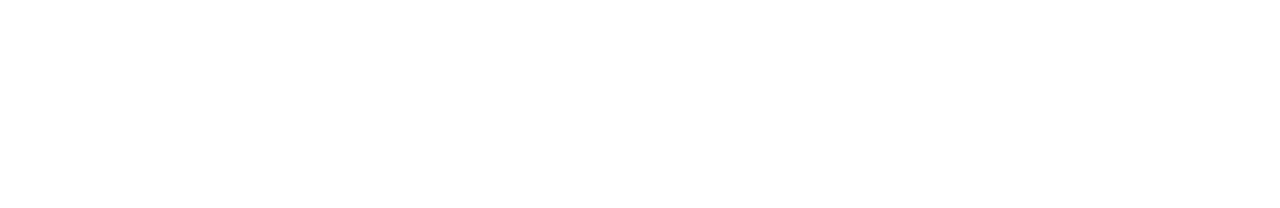
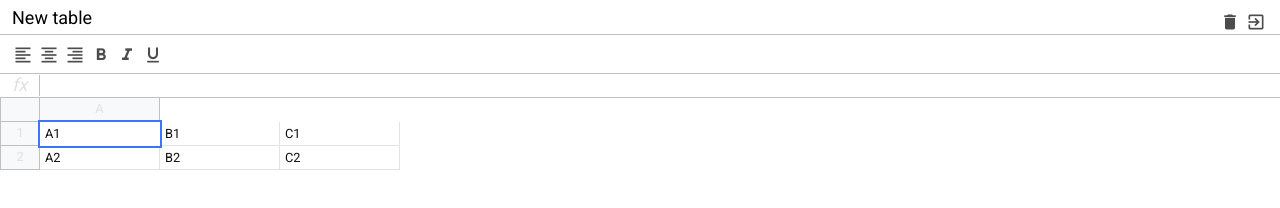
Before and after one commit to Iwense/excel, a website built with webpack: page src/index.html in a window 1280 px wide. Built offline with nearby package versions, Linux system fonts and the light colour scheme.

Commit message:
add components and Classes

```diff
--- a/package.json
+++ b/package.json
@@ -25,6 +25,7 @@
   "homepage": "https://github.com/Iwense/excel#readme",
   "devDependencies": {
     "@babel/core": "^7.12.17",
+    "@babel/plugin-proposal-class-properties": "^7.13.0",
     "@babel/preset-env": "^7.12.17",
     "babel-eslint": "^10.1.0",
     "babel-loader": "^8.2.2",
--- /dev/null
+++ b/src/components/excel/Excel.js
@@ -0,0 +1,24 @@
+import {$} from '@core/dom'
+
+export class Excel {
+    constructor(selector, options) {
+        this.$el = document.querySelector(selector)
+        this.components = options.components || []
+    }
+
+    getRoot() {
+        const $root = $.create('div', 'excel')
+        this.components.forEach(Component => {
+            const $el = document.createElement('div')
+            const component = new Component($el)
+            $el.classList.add(component.getClassName())
+            $el.innerHTML = component.toHTML()
+            $root.append($el)
+        })
+        return $root
+    }
+
+    render() {
+        this.$el.append(this.getRoot())
+    }
+}
--- /dev/null
+++ b/src/components/formula/Formula.js
@@ -0,0 +1,14 @@
+import {ExcelComponent} from '@core/ExcelComponent'
+
+export class Formula extends ExcelComponent {
+    className = 'excel__formula'
+    getClassName() {
+        return this.className
+    }
+    toHTML() {
+        return `
+        <div class="info">fx</div>
+        <div class="input" contenteditable spellcheck="false"></div>
+        `
+    }
+}
--- /dev/null
+++ b/src/components/header/Header.js
@@ -0,0 +1,22 @@
+import {ExcelComponent} from '@core/ExcelComponent'
+
+export class Header extends ExcelComponent {
+    className = 'excel__header'
+    getClassName() {
+        return this.className
+    }
+    toHTML() {
+        return `
+        <input type="text" class="input" value="New table">
+        <div class="header__buttons">
+           <div class="button">
+              <i class="material-icons">delete</i>
+           </div>
+
+           <div class="button">
+              <i class="material-icons">exit_to_app</i>
+           </div>
+        </div>
+        `
+    }
+}
--- /dev/null
+++ b/src/components/table/Table.js
@@ -0,0 +1,34 @@
+import {ExcelComponent} from '@core/ExcelComponent'
+
+export class Table extends ExcelComponent {
+    className = 'excel__table'
+    getClassName() {
+        return this.className
+    }
+    toHTML() {
+        return `
+        <div class="row">
+        <div class="row-info"></div>
+        <div class="row-data">
+           <div class="column">A</div>
+        </div>
+     </div>
+     <div class="row">
+        <div class="row-info">1</div>
+        <div class="row-data">
+           <div class="cell selected" contenteditable>A1</div>
+           <div class="cell" contenteditable>B1</div>
+           <div class="cell" contenteditable>C1</div>
+        </div>
+     </div>
+     <div class="row">
+        <div class="row-info">2</div>
+        <div class="row-data">
+           <div class="cell ">A2</div>
+           <div class="cell">B2</div>
+           <div class="cell">C2</div>
+        </div>
+     </div>
+        `
+    }
+}
--- /dev/null
+++ b/src/components/toolbar/Toolbar.js
@@ -0,0 +1,30 @@
+import {ExcelComponent} from '@core/ExcelComponent'
+
+export class Toolbar extends ExcelComponent {
+    className = 'excel__toolbar'
+    getClassName() {
+        return this.className
+    }
+    toHTML() {
+        return `
+        <div class="button">
+        <i class="material-icons">format_align_left</i>
+        </div>
+        <div class="button">
+            <i class="material-icons">format_align_center</i>
+        </div>
+        <div class="button">
+            <i class="material-icons">format_align_right</i>
+        </div>
+        <div class="button">
+            <i class="material-icons">format_bold</i>
+        </div>
+        <div class="button">
+            <i class="material-icons">format_italic</i>
+        </div>
+        <div class="button">
+            <i class="material-icons">format_underline</i>
+        </div>
+        `
+    }
+}
--- /dev/null
+++ b/src/core/DomListener.js
@@ -0,0 +1,9 @@
+export class DomListener {
+    constructor(root) {
+        if (!root) {
+            throw new Error('No root for DomListener')
+        }
+        this.$root = root
+        console.log('Element = ', root)
+    }
+}
--- /dev/null
+++ b/src/core/ExcelComponent.js
@@ -0,0 +1,6 @@
+import {DomListener} from '@core/DomListener'
+
+export class ExcelComponent extends DomListener {
+    // Return layout component
+    toHTML() { }
+}
--- /dev/null
+++ b/src/core/dom.js
@@ -0,0 +1,14 @@
+class Dom {}
+
+export function $() {
+    return new Dom()
+}
+
+
+$.create = (tagName, classes) => {
+    const el = document.createElement(tagName)
+    if (classes) {
+        el.classList.add(classes)
+    }
+    return el
+}
--- a/src/index.js
+++ b/src/index.js
@@ -1 +1,13 @@
+import {Excel} from './components/excel/Excel'
+import {Formula} from './components/formula/Formula'
+import {Header} from './components/header/Header'
+import {Table} from './components/table/Table'
+import {Toolbar} from './components/toolbar/Toolbar'
 import './scss/index.scss'
+
+const excel = new Excel('#app', {
+    components: [Header, Toolbar, Formula, Table]
+})
+
+
+excel.render()
--- a/src/scss/toolbar.scss
+++ b/src/scss/toolbar.scss
@@ -1,7 +1,7 @@
 @import "variables";
 @import "mixins";
 
-.excel__toolabar {
+.excel__toolbar {
   position: absolute;
   left: 0;
   right: 0;
--- a/webpack.config.js
+++ b/webpack.config.js
@@ -13,7 +13,8 @@ const jsLoaders = () => {
       {
          loader: 'babel-loader',
          options: {
-            presets: ['@babel/preset-env']
+            presets: ['@babel/preset-env'],
+            plugins: ['@babel/plugin-proposal-class-properties']
          }
       }
    ]
```
Also changed, not shown: 1 other file.
